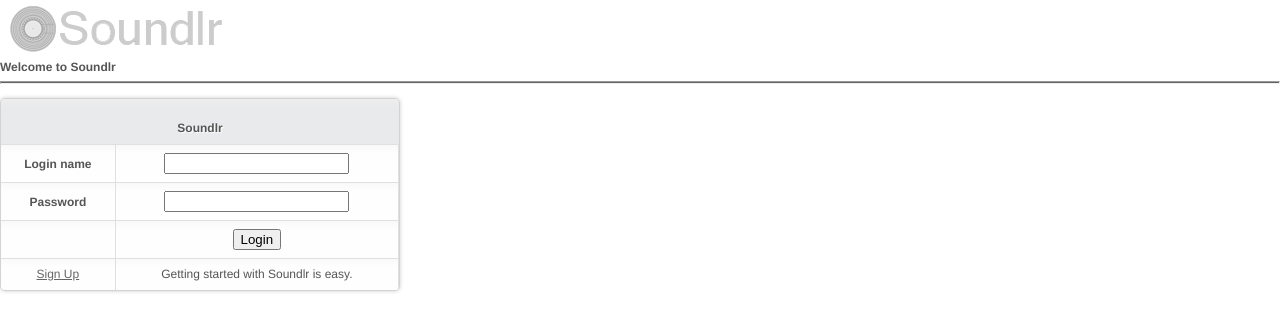
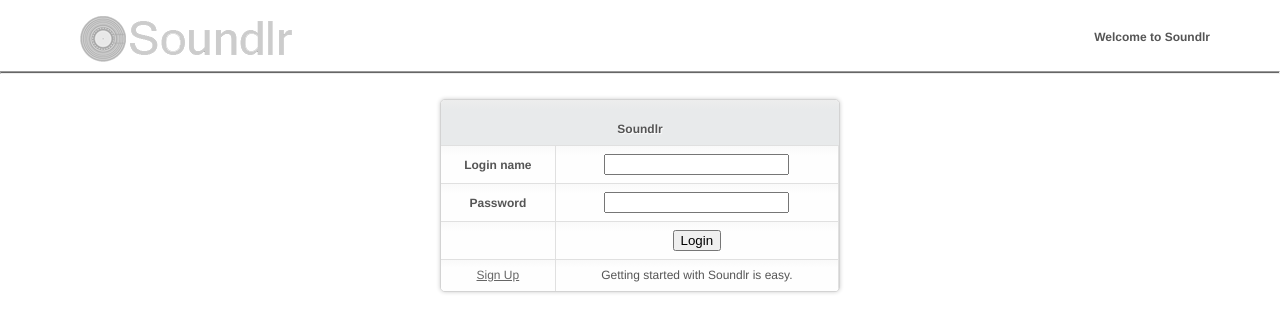
Before and after one commit to katarinakyh/soundlr, a PHP site: page /login.php in a window 1280 px wide. Shown: the top 332 px of the page. Run offline with PHP 8.4, Linux system fonts and the light colour scheme; the visitor is signed in with stand-in values (Sample User, id 1); some libraries are stand-ins or nearby versions.

Commit message:
demoversionen, style osv smafix ordnat

```diff
--- a/mysqli/public/css/style.css
+++ b/mysqli/public/css/style.css
@@ -133,14 +133,13 @@
 	-webkit-border-bottom-right-radius: 5px; /* Saf3-4 */
 }
 .wrapper {
-	width: 940px;
-	margin:0;
+	width: 1250px;
+	margin:auto;
 }
 .result_message {
-	font-size: 0.8em;
 	font-style: italic;
-	margin: 2px 0 2px 10px;
 }
+
 audio {
 	position: relative;
 	top: -2px;
@@ -168,9 +167,6 @@
 	text-decoration: none;
 	text-shadow: 0 0 2px #C9C3E6;
 }
-.admin{
-	float:left;
-}
 .playlist {
 	float: left;
 	width : 400px;
@@ -179,7 +175,7 @@
 .searchresults{
 	float:right;
 	width: 600px;
-	margin-right: -60px;
+	margin-right: 250px;
 }
 .width{
 	width: 100%
@@ -187,4 +183,36 @@
 
 .genre{
 	float:left;
+	margin-left: 112px;
+	width: 83%;
 }
+h1{
+	font-size: 2em;
+	margin-left: 70px;
+	margin-top: 10px;
+	padding-top: 10px;
+}
+header{
+
+	text-align:right;
+	margin-right: 70px;
+	margin-top: -50px;
+	padding-bottom: 20px;
+}
+.search{
+	float:left;
+	width:670px;
+	margin-left: -33px;
+	margin-top: -5px;
+}
+.kurew{
+	margin-top: 24px;
+}
+.cat{
+	width: 300px;
+}
+
+.start{
+	margin-left: 40px;
+	margin-top: 20px;
+}
--- a/mysqli/public/edit.php
+++ b/mysqli/public/edit.php
@@ -95,7 +95,7 @@
 		$playlists = $stmt2 -> fetchAll(PDO::FETCH_ASSOC);
 
 		$count = count($playlists);
-		echo "<h1>".$playlistname."</h1>";
+		echo "<h1>Edit playlist: ".$playlistname."</h1>";
 		echo "<table><tr><th>Song</th><th>Artist</th><th>Album</th><th>Remove</th></tr>";
 		for($i = 0; $i < count($playlists); $i++) {
 			echo "<tr><td>" . $playlists[$i]['songs']."</td>";
--- a/mysqli/public/footer.php
+++ b/mysqli/public/footer.php
@@ -1,3 +1,3 @@
-
+</div>
 </body>
 </html>
--- a/mysqli/public/header.php
+++ b/mysqli/public/header.php
@@ -8,15 +8,18 @@
 	</head>
 	<body>
 		<a href="index.php"><h1 class='logo_top'></h1></a>
+		<header>
 			<h2>Welcome
 			<?php if(@$_GET['l']){
 					echo "to Soundlr";
 				}else if((isset($_SESSION['username']) && $_SESSION['username'] != 'none')){
-				echo $_SESSION['username']. ' ' .$_SESSION['userid'];
+					echo $_SESSION['username'];
 					echo '<h2><a href="login.php?l=logout">Log out</a></h2>';
 				}else{
 					echo "to Soundlr";
 				}
 			?>
 			</h2>
+		</header>
 		<hr />
+		<div class="wrapper">
--- a/mysqli/public/playlist.php
+++ b/mysqli/public/playlist.php
@@ -22,7 +22,7 @@
 	</table>
 </form>
 <form action="" method="post" name="currentplaylist" id="currentplaylist">
-	<table>
+	<table class="kurew">
 		<tr>
 			<th colspan="5" >Your Playlists</td>
 		</tr>
```
Also changed, not shown: mysqli/public/index.php (+13 -11 lines), mysqli/public/song.php (+11 -3 lines). Lines whose indentation alone changed are shown as unchanged.
